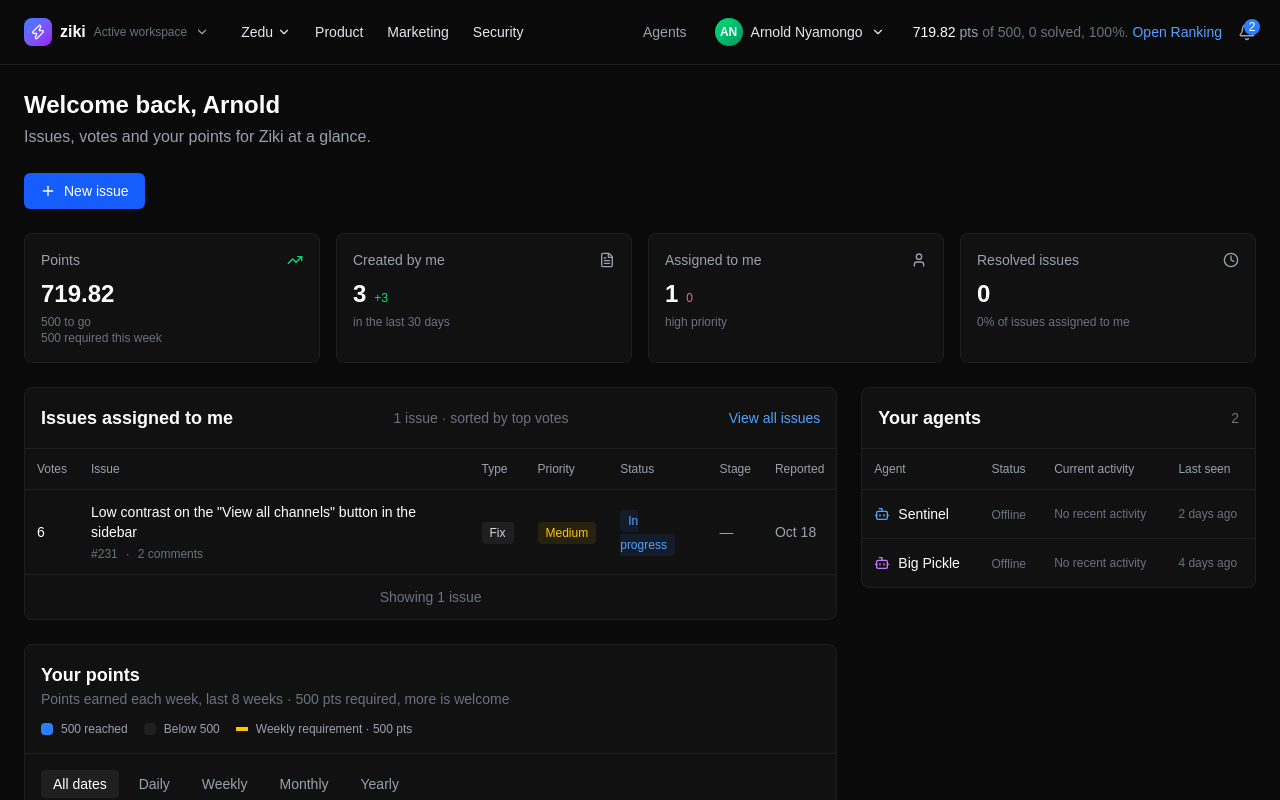
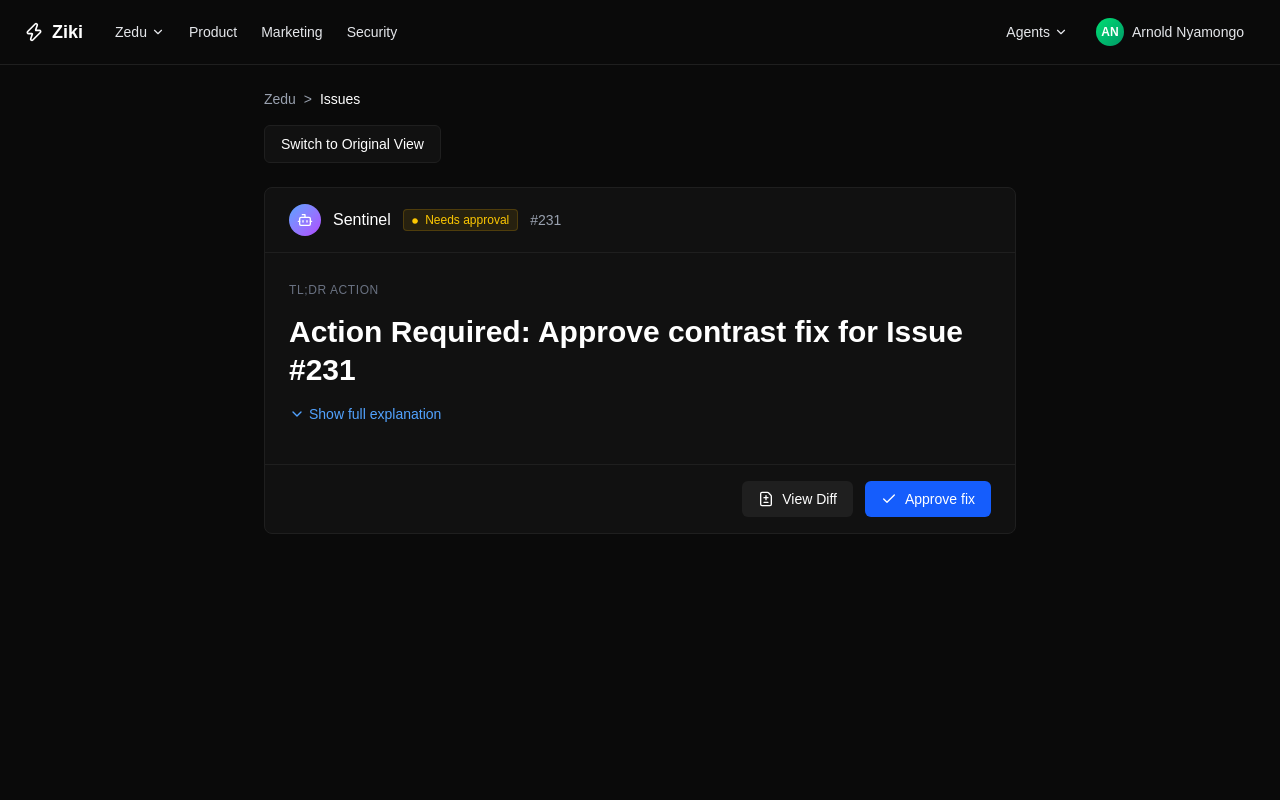
Before and after one commit to Arnoldoo1/ziki-inbox, a Next.js app: page / in a window 1280 px wide. Shown: the top 800 px of the page. Built offline with nearby package versions, Linux system fonts and the light colour scheme.

Commit message:
Add toggle layout

```diff
--- a/app/page.tsx
+++ b/app/page.tsx
@@ -3,6 +3,7 @@
 import { useState } from 'react';
 import {
   ChevronDown,
+  ChevronUp,
   Plus,
   Bell,
   Zap,
@@ -11,10 +12,36 @@ import {
   TrendingUp,
   Bot,
   Clock,
+  Check,
+  FileDiff,
+  Circle,
 } from 'lucide-react';
 
 export default function Dashboard() {
   const [timeRange, setTimeRange] = useState('Weekly');
+  const [view, setView] = useState<'original' | 'improved'>('improved');
+  const [showFullExplanation, setShowFullExplanation] = useState(false);
+  const [approved, setApproved] = useState(false);
+  const [showDiff, setShowDiff] = useState(false);
+
+  const toggleView = () => {
+    setView((prev) => (prev === 'original' ? 'improved' : 'original'));
+  };
+
+  const handleApprove = () => {
+    setApproved(true);
+    setTimeout(() => setApproved(false), 2000);
+  };
+
+  const handleViewDiff = () => {
+    setShowDiff(true);
+  };
+
+  const paragraphs = [
+    "The current color palette used for interactive elements in the navigation and action components fails to meet the WCAG 2.1 AA minimum contrast ratio of 4.5:1 against the background surfaces. Specifically, the secondary button text and disabled state indicators blend with their container backgrounds, making them difficult to distinguish for users with low vision or color perception deficiencies.",
+    "Our analysis indicates that the contrast issue is most prominent on the 'Approve' and 'Reject' action row within agent-generated issue cards. When rendered on the #161b22 card background, the existing text color (#7d8590) yields a calculated contrast ratio of only 3.8:1, falling short of the accessibility threshold and creating potential compliance concerns for enterprise deployments.",
+    "To remediate this, we propose updating the affected text and icon colors to #c9d1d9 for body content and utilizing the primary accent #3b82f6 for actionable elements with sufficient background differentiation. This change is isolated to the agent inbox component styles and should not introduce regressions to other dashboard modules.",
+  ];
 
   return (
     <div className="min-h-screen bg-[#0a0a0a] text-gray-200">
@@ -23,12 +50,8 @@ export default function Dashboard() {
         <div className="max-w-[1400px] mx-auto px-6 py-3 flex items-center justify-between">
           <div className="flex items-center gap-8">
             <div className="flex items-center gap-2">
-              <div className="w-7 h-7 rounded-lg bg-gradient-to-br from-blue-500 to-purple-600 flex items-center justify-center">
-                <Zap size={16} className="text-white" />
-              </div>
-              <span className="text-white font-semibold">ziki</span>
-              <span className="text-xs text-gray-500">Active workspace</span>
-              <ChevronDown size={14} className="text-gray-400" />
+              <Zap size={20} className="text-white" />
+              <span className="text-white font-semibold text-lg">Ziki</span>
             </div>
             <div className="hidden md:flex items-center gap-6 text-sm">
               <button className="flex items-center gap-1 hover:text-white">
@@ -40,284 +63,152 @@ export default function Dashboard() {
             </div>
           </div>
           <div className="flex items-center gap-4">
-            <button className="text-sm text-gray-400 hover:text-white">Agents</button>
+            <button className="flex items-center gap-1 text-sm hover:text-white">
+              Agents <ChevronDown size={14} />
+            </button>
             <div className="flex items-center gap-2 px-3 py-1.5 rounded-md hover:bg-[#1f1f1f]">
               <div className="w-7 h-7 rounded-full bg-gradient-to-br from-green-400 to-emerald-600 flex items-center justify-center text-xs font-semibold text-white">
                 AN
               </div>
               <span className="text-sm">Arnold Nyamongo</span>
-              <ChevronDown size={14} />
             </div>
-            <div className="flex items-center gap-1 text-sm">
-              <span className="text-white">719.82</span>
-              <span className="text-gray-400">pts</span>
-              <span className="text-gray-500">of 500, 0 solved, 100%.</span>
-              <button
-              onClick={() => alert('Ranking page - Coming soon')}
-              className="text-blue-400 hover:text-blue-300"
-            >
-              Open Ranking
-            </button>
-            </div>
-            <button className="relative">
-              <Bell size={18} className="text-gray-400" />
-              <span className="absolute -top-1 -right-1 w-4 h-4 bg-blue-500 text-white text-xs rounded-full flex items-center justify-center">2</span>
-            </button>
           </div>
         </div>
       </nav>
 
       {/* Main Content */}
-      <main className="max-w-[1400px] mx-auto px-6 py-6">
+      <main className="max-w-[800px] mx-auto px-6 py-6">
         <div className="mb-6">
-          <h1 className="text-2xl font-semibold text-white mb-1">Welcome back, Arnold</h1>
-          <p className="text-gray-400">Issues, votes and your points for Ziki at a glance.</p>
+          <div className="text-sm text-gray-400 mb-4">
+            <span>Zedu</span> <span className="mx-1">{'>'}</span> <span className="text-white">Issues</span>
           </div>
 
+          {/* Toggle Button */}
           <button
-          onClick={() => alert('Create new issue - Coming soon')}
-          className="mb-6 px-4 py-2 bg-blue-600 hover:bg-blue-700 text-white text-sm rounded-md flex items-center gap-2 transition-colors"
+            onClick={toggleView}
+            className="px-4 py-2 bg-[#111111] border border-[#1f1f1f] hover:bg-[#1f1f1f] text-white text-sm rounded-md transition-colors"
           >
-          <Plus size={16} />
-          New issue
+            {view === 'original' ? 'Switch to Improved View' : 'Switch to Original View'}
           </button>
-
-        {/* Stats Grid */}
-        <div className="grid grid-cols-1 md:grid-cols-2 lg:grid-cols-4 gap-4 mb-6">
-          <div className="bg-[#111111] border border-[#1f1f1f] rounded-lg p-4">
-            <div className="flex items-center justify-between mb-2">
-              <span className="text-sm text-gray-400">Points</span>
-              <TrendingUp size={16} className="text-green-400" />
-            </div>
-            <div className="flex items-baseline gap-2 mb-1">
-              <span className="text-2xl font-semibold text-white">719.82</span>
-            </div>
-            <p className="text-xs text-gray-500">500 to go</p>
-            <p className="text-xs text-gray-500">500 required this week</p>
         </div>
 
-          <div className="bg-[#111111] border border-[#1f1f1f] rounded-lg p-4">
-            <div className="flex items-center justify-between mb-2">
-              <span className="text-sm text-gray-400">Created by me</span>
-              <FileText size={16} className="text-gray-400" />
+        {/* Inbox Card */}
+        <div className="bg-[#111111] border border-[#1f1f1f] rounded-lg overflow-hidden">
+          {/* Card Header */}
+          <div className="px-6 py-4 border-b border-[#1f1f1f] flex items-center justify-between">
+            <div className="flex items-center gap-3">
+              <div className="w-8 h-8 rounded-full bg-gradient-to-br from-blue-400 to-purple-500 flex items-center justify-center">
+                <Bot size={16} className="text-white" />
               </div>
-            <div className="flex items-baseline gap-2 mb-1">
-              <span className="text-2xl font-semibold text-white">3</span>
-              <span className="text-xs text-green-400">+3</span>
-            </div>
-            <p className="text-xs text-gray-500">in the last 30 days</p>
-          </div>
-
-          <div className="bg-[#111111] border border-[#1f1f1f] rounded-lg p-4">
-            <div className="flex items-center justify-between mb-2">
-              <span className="text-sm text-gray-400">Assigned to me</span>
-              <User size={16} className="text-gray-400" />
-            </div>
-            <div className="flex items-baseline gap-2 mb-1">
-              <span className="text-2xl font-semibold text-white">1</span>
-              <span className="text-xs text-red-400">0</span>
-            </div>
-            <p className="text-xs text-gray-500">high priority</p>
-          </div>
-
-          <div className="bg-[#111111] border border-[#1f1f1f] rounded-lg p-4">
-            <div className="flex items-center justify-between mb-2">
-              <span className="text-sm text-gray-400">Resolved issues</span>
-              <Clock size={16} className="text-gray-400" />
-            </div>
-            <div className="flex items-baseline gap-2 mb-1">
-              <span className="text-2xl font-semibold text-white">0</span>
-            </div>
-            <p className="text-xs text-gray-500">0% of issues assigned to me</p>
+              <span className="text-white font-medium">Sentinel</span>
+              <span className="px-2 py-0.5 bg-yellow-500/10 text-yellow-400 text-xs rounded border border-yellow-500/20">
+                <Circle size={6} className="inline mr-1" fill="currentColor" /> Needs approval
+              </span>
+              <span className="text-gray-400 text-sm">#231</span>
             </div>
           </div>
 
-        <div className="grid grid-cols-1 lg:grid-cols-3 gap-6">
-          {/* Issues Section */}
-          <div className="lg:col-span-2">
-            <div className="bg-[#111111] border border-[#1f1f1f] rounded-lg">
-              <div className="p-4 border-b border-[#1f1f1f] flex items-center justify-between">
-                <h2 className="text-lg font-semibold text-white">Issues assigned to me</h2>
-                <span className="text-sm text-gray-500">1 issue · sorted by top votes</span>
+          {/* Card Body */}
+          <div className="px-6 py-6">
+            {view === 'original' ? (
+              <div className="space-y-4 text-sm leading-relaxed text-gray-300">
+                {paragraphs.map((text, idx) => (
+                  <p key={idx}>{text}</p>
+                ))}
+              </div>
+            ) : (
+              <div>
+                <div className="mb-3">
+                  <span className="text-xs tracking-wider text-gray-500 uppercase">TL;DR ACTION</span>
+                </div>
+                <h2 className="text-3xl font-bold text-white mb-4 leading-tight">
+                  Action Required: Approve contrast fix for Issue #231
+                </h2>
                 <button
-                  onClick={() => alert('All issues page - Coming soon')}
-                  className="text-sm text-blue-400 hover:text-blue-300"
+                  onClick={() => setShowFullExplanation((prev) => !prev)}
+                  className="flex items-center gap-1 text-sm text-blue-400 hover:text-blue-300 mb-4 transition-colors"
                 >
-                  View all issues
+                  {showFullExplanation ? (
+                    <>
+                      <ChevronUp size={16} />
+                      Hide full explanation
+                    </>
+                  ) : (
+                    <>
+                      <ChevronDown size={16} />
+                      Show full explanation
+                    </>
+                  )}
                 </button>
-              </div>
-              <div className="overflow-x-auto">
-                <table className="w-full">
-                  <thead>
-                    <tr className="border-b border-[#1f1f1f]">
-                      <th className="text-left p-3 text-xs font-medium text-gray-400">Votes</th>
-                      <th className="text-left p-3 text-xs font-medium text-gray-400">Issue</th>
-                      <th className="text-left p-3 text-xs font-medium text-gray-400">Type</th>
-                      <th className="text-left p-3 text-xs font-medium text-gray-400">Priority</th>
-                      <th className="text-left p-3 text-xs font-medium text-gray-400">Status</th>
-                      <th className="text-left p-3 text-xs font-medium text-gray-400">Stage</th>
-                      <th className="text-left p-3 text-xs font-medium text-gray-400">Reported</th>
-                    </tr>
-                  </thead>
-                  <tbody>
-                    <tr className="border-b border-[#1f1f1f] hover:bg-[#0a0a0a]">
-                      <td className="p-3">
-                        <div className="flex items-center gap-1">
-                          <span className="text-sm text-white">6</span>
-                        </div>
-                      </td>
-                      <td className="p-3">
-                        <div>
-                          <div className="text-sm text-white mb-1">Low contrast on the "View all channels" button in the sidebar</div>
-                          <div className="flex items-center gap-2 text-xs text-gray-500">
-                            <span>#231</span>
-                            <span>·</span>
-                            <span>2 comments</span>
-                          </div>
-                        </div>
-                      </td>
-                      <td className="p-3">
-                        <span className="px-2 py-1 bg-[#1f1f1f] text-xs text-gray-300 rounded">Fix</span>
-                      </td>
-                      <td className="p-3">
-                        <span className="px-2 py-1 bg-yellow-500/10 text-yellow-400 text-xs rounded">Medium</span>
-                      </td>
-                      <td className="p-3">
-                        <span className="px-2 py-1 bg-blue-500/10 text-blue-400 text-xs rounded">In progress</span>
-                      </td>
-                      <td className="p-3 text-sm text-gray-400">—</td>
-                      <td className="p-3 text-sm text-gray-400">Oct 18</td>
-                    </tr>
-                  </tbody>
-                </table>
-              </div>
-              <div className="p-3 text-center text-sm text-gray-500">Showing 1 issue</div>
-            </div>
-
-            {/* Points Chart */}
-            <div className="bg-[#111111] border border-[#1f1f1f] rounded-lg mt-6">
-              <div className="p-4 border-b border-[#1f1f1f]">
-                <h2 className="text-lg font-semibold text-white">Your points</h2>
-                <p className="text-sm text-gray-500">Points earned each week, last 8 weeks · 500 pts required, more is welcome</p>
-                <div className="flex items-center gap-4 mt-3 text-xs">
-                  <div className="flex items-center gap-2">
-                    <div className="w-3 h-3 bg-blue-500 rounded"></div>
-                    <span className="text-gray-400">500 reached</span>
-                  </div>
-                  <div className="flex items-center gap-2">
-                    <div className="w-3 h-3 bg-[#1f1f1f] rounded"></div>
-                    <span className="text-gray-400">Below 500</span>
-                  </div>
-                  <div className="flex items-center gap-2">
-                    <div className="w-3 h-1 bg-yellow-400"></div>
-                    <span className="text-gray-400">Weekly requirement · 500 pts</span>
+                <div
+                  className={`overflow-hidden transition-all duration-300 ease-in-out ${
+                    showFullExplanation
+                      ? 'max-h-[1000px] opacity-100'
+                      : 'max-h-0 opacity-0'
+                  }`}
+                >
+                  <div className="space-y-4 text-sm leading-relaxed text-gray-300 pt-2">
+                    {paragraphs.map((text, idx) => (
+                      <p key={idx}>{text}</p>
+                    ))}
                   </div>
                 </div>
               </div>
-              <div className="p-4">
-                <div className="flex items-center gap-2 mb-4 text-sm">
-                  <button className="px-3 py-1 bg-[#1f1f1f] text-white rounded">All dates</button>
-                  <button className="px-3 py-1 hover:bg-[#1f1f1f] text-gray-400 rounded">Daily</button>
-                  <button className="px-3 py-1 hover:bg-[#1f1f1f] text-gray-400 rounded">Weekly</button>
-                  <button className="px-3 py-1 hover:bg-[#1f1f1f] text-gray-400 rounded">Monthly</button>
-                  <button className="px-3 py-1 hover:bg-[#1f1f1f] text-gray-400 rounded">Yearly</button>
+            )}
           </div>
-                <div className="flex items-center justify-between mb-4">
-                  <span className="text-2xl font-semibold text-white">719.82</span>
-                  <span className="text-sm text-gray-400">pts in this range</span>
+
+          {/* Card Footer */}
+          <div className="px-6 py-4 border-t border-[#1f1f1f] flex justify-end gap-3">
+            <button
+              onClick={handleViewDiff}
+              className="flex items-center gap-2 px-4 py-2 bg-[#1f1f1f] hover:bg-[#252525] text-white text-sm rounded-md transition-colors"
+            >
+              <FileDiff size={16} />
+              View Diff
+            </button>
+            <button
+              onClick={handleApprove}
+              className="flex items-center gap-2 px-4 py-2 bg-blue-600 hover:bg-blue-700 text-white text-sm rounded-md transition-colors"
+            >
+              <Check size={16} />
+              {approved ? 'Approved!' : 'Approve fix'}
+            </button>
           </div>
-                <div className="h-48 flex items-end gap-2">
-                  <div className="flex-1 flex flex-col items-center gap-2">
-                    <div className="w-full bg-[#1f1f1f] rounded-t" style={{ height: '20%' }}></div>
-                    <span className="text-xs text-gray-500">7 Sept</span>
         </div>
-                  <div className="flex-1 flex flex-col items-center gap-2">
-                    <div className="w-full bg-[#1f1f1f] rounded-t" style={{ height: '10%' }}></div>
-                    <span className="text-xs text-gray-500">14 Sept</span>
+      </main>
+
+      {/* Diff Modal */}
+      {showDiff && (
+        <div className="fixed inset-0 bg-black bg-opacity-70 flex items-center justify-center z-50 p-4" onClick={() => setShowDiff(false)}>
+          <div
+            className="bg-[#111111] border border-[#1f1f1f] rounded-lg max-w-2xl w-full max-h-[80vh] overflow-auto"
+            onClick={(e) => e.stopPropagation()}
+          >
+            <div className="px-6 py-4 border-b border-[#1f1f1f] flex items-center justify-between">
+              <h3 className="text-white font-medium">Diff - Issue #231</h3>
+              <button onClick={() => setShowDiff(false)} className="text-gray-400 hover:text-white">
+                ×
+              </button>
             </div>
-                  <div className="flex-1 flex flex-col items-center gap-2">
-                    <div className="w-full bg-[#1f1f1f] rounded-t" style={{ height: '15%' }}></div>
-                    <span className="text-xs text-gray-500">21 Sept</span>
+            <div className="px-6 py-4 space-y-4">
+              <div>
+                <div className="text-sm font-medium mb-2 text-red-400">- Removed</div>
+                <pre className="text-xs bg-[#0a0a0a] p-3 rounded overflow-x-auto">
+                  <code>{`- color: #7d8590;
+- background: rgba(125, 133, 144, 0.1);`}</code>
+                </pre>
               </div>
-                  <div className="flex-1 flex flex-col items-center gap-2">
-                    <div className="w-full bg-[#1f1f1f] rounded-t" style={{ height: '12%' }}></div>
-                    <span className="text-xs text-gray-500">28 Sept</span>
-                  </div>
-                  <div className="flex-1 flex flex-col items-center gap-2">
-                    <div className="w-full bg-[#1f1f1f] rounded-t" style={{ height: '18%' }}></div>
-                    <span className="text-xs text-gray-500">5 Oct</span>
-                  </div>
-                  <div className="flex-1 flex flex-col items-center gap-2">
-                    <div className="w-full bg-[#1f1f1f] rounded-t" style={{ height: '25%' }}></div>
-                    <span className="text-xs text-gray-500">12 Oct</span>
-                  </div>
-                  <div className="flex-1 flex flex-col items-center gap-2">
-                    <div className="w-full bg-blue-500 rounded-t" style={{ height: '90%' }}></div>
-                    <span className="text-xs text-white">+219.82</span>
-                    <span className="text-xs text-white">719.82</span>
-                    <span className="text-xs text-gray-500">19 Oct</span>
-                  </div>
-                  <div className="flex-1 flex flex-col items-center gap-2">
-                    <div className="w-full bg-[#1f1f1f] rounded-t" style={{ height: '5%' }}></div>
-                    <span className="text-xs text-gray-500">26 Oct</span>
+              <div>
+                <div className="text-sm font-medium mb-2 text-green-400">+ Added</div>
+                <pre className="text-xs bg-[#0a0a0a] p-3 rounded overflow-x-auto">
+                  <code>{`+ color: #c9d1d9;
++ background: rgba(201, 209, 217, 0.1);`}</code>
+                </pre>
               </div>
             </div>
           </div>
         </div>
-          </div>
-
-          {/* Right Column */}
-          <div className="space-y-6">
-            {/* Your agents */}
-            <div className="bg-[#111111] border border-[#1f1f1f] rounded-lg">
-              <div className="p-4 border-b border-[#1f1f1f] flex items-center justify-between">
-                <h2 className="text-lg font-semibold text-white">Your agents</h2>
-                <span className="text-sm text-gray-500">2</span>
-              </div>
-              <div className="overflow-x-auto">
-                <table className="w-full">
-                  <thead>
-                    <tr className="border-b border-[#1f1f1f]">
-                      <th className="text-left p-3 text-xs font-medium text-gray-400">Agent</th>
-                      <th className="text-left p-3 text-xs font-medium text-gray-400">Status</th>
-                      <th className="text-left p-3 text-xs font-medium text-gray-400">Current activity</th>
-                      <th className="text-left p-3 text-xs font-medium text-gray-400">Last seen</th>
-                    </tr>
-                  </thead>
-                  <tbody>
-                    <tr className="border-b border-[#1f1f1f]">
-                      <td className="p-3">
-                        <div className="flex items-center gap-2">
-                          <Bot size={16} className="text-blue-400" />
-                          <span className="text-sm text-white">Sentinel</span>
-                        </div>
-                      </td>
-                      <td className="p-3">
-                        <span className="text-xs text-gray-500">Offline</span>
-                      </td>
-                      <td className="p-3 text-xs text-gray-500">No recent activity</td>
-                      <td className="p-3 text-xs text-gray-500">2 days ago</td>
-                    </tr>
-                    <tr>
-                      <td className="p-3">
-                        <div className="flex items-center gap-2">
-                          <Bot size={16} className="text-purple-400" />
-                          <span className="text-sm text-white">Big Pickle</span>
-                        </div>
-                      </td>
-                      <td className="p-3">
-                        <span className="text-xs text-gray-500">Offline</span>
-                      </td>
-                      <td className="p-3 text-xs text-gray-500">No recent activity</td>
-                      <td className="p-3 text-xs text-gray-500">4 days ago</td>
-                    </tr>
-                  </tbody>
-                </table>
-              </div>
-            </div>
-          </div>
-        </div>
-      </main>
+      )}
     </div>
   );
 }
```
Lines whose indentation alone changed are shown as unchanged.
